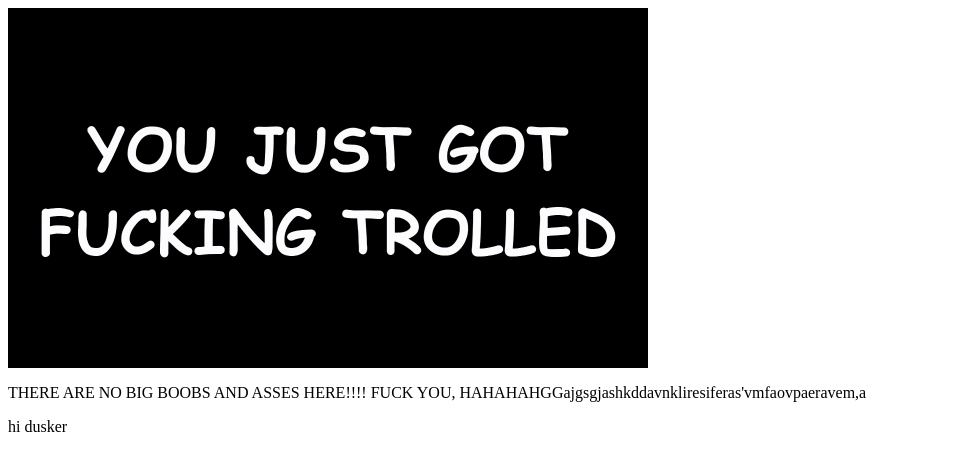
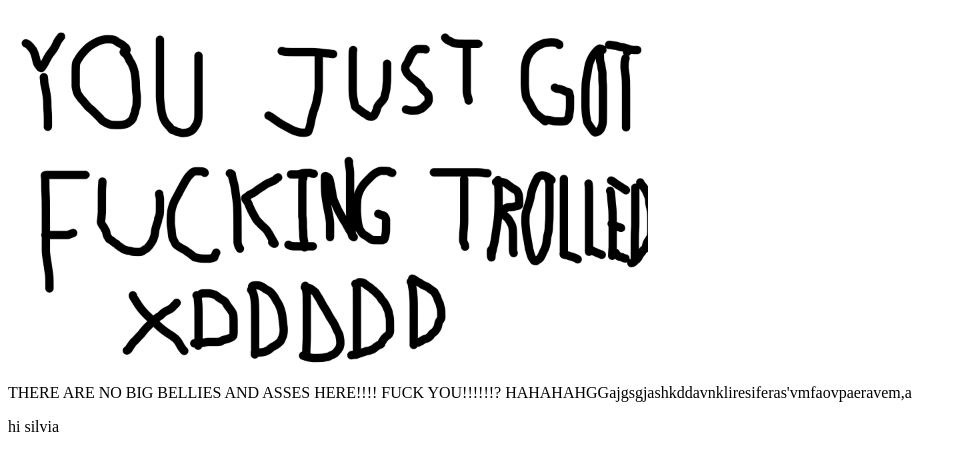
Before and after one commit to itznotdavidstudios/itznotdavidstudios.github.io, a plain HTML site: page ass.html in a window 1280 px wide. Shown: the whole page, without its empty margins (0-966 px from the left). Drawn offline with Linux system fonts and the light colour scheme.

Commit message:
Add files via upload

```diff
--- a/ass.html
+++ b/ass.html
@@ -1,4 +1,4 @@
 <title>omg so sexy</title>
-<img src="thing.gif" width="640" height="360">
-<p>THERE ARE NO BIG BOOBS AND ASSES HERE!!!! FUCK YOU, HAHAHAHGGajgsgjashkddavnkliresiferas'vmfaovpaeravem,a</p>
-<p>hi dusker</p>
+<img src="thingy.gif" width="640" height="360">
+<p>THERE ARE NO BIG BELLIES AND ASSES HERE!!!! FUCK YOU!!!!!!? HAHAHAHGGajgsgjashkddavnkliresiferas'vmfaovpaeravem,a</p>
+<p>hi silvia</p>
```
Also changed, not shown: index.html (+1 -1 lines), thingy.gif (added).
